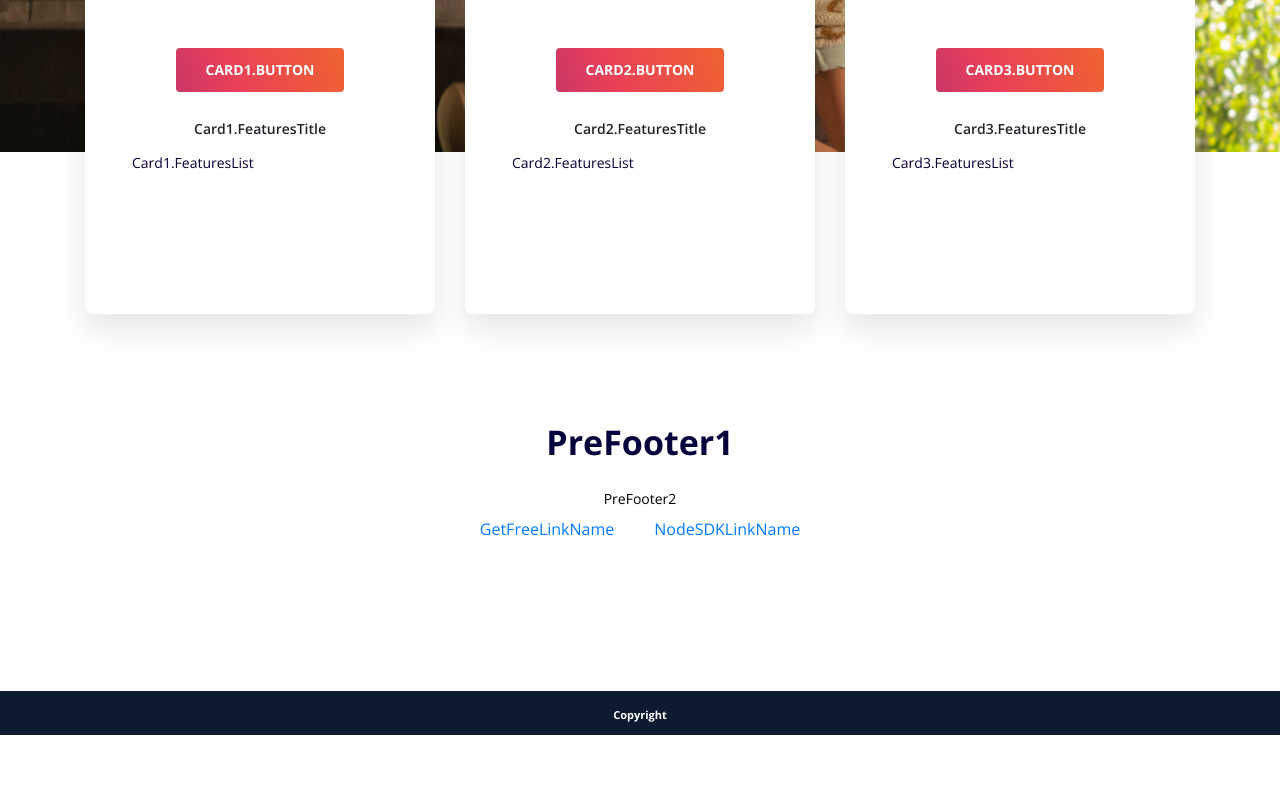
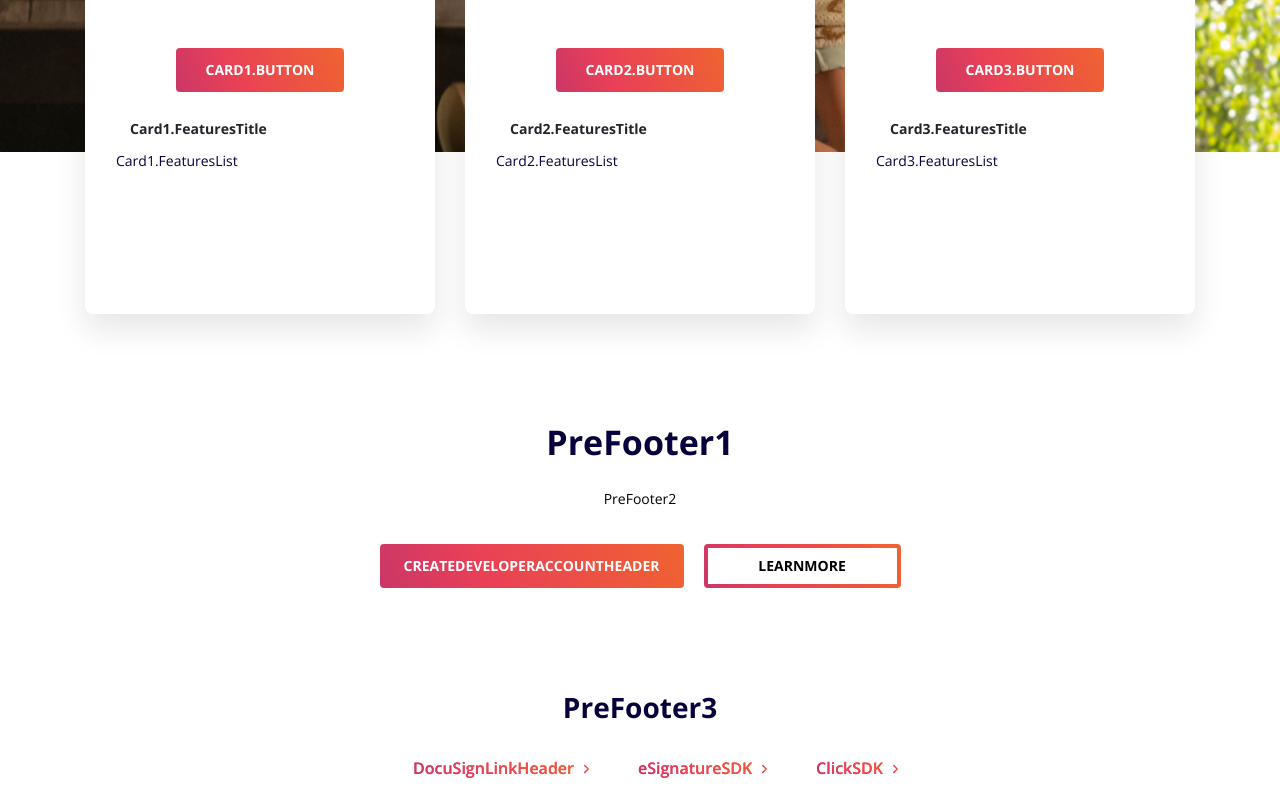
Before and after one commit to docusign/sample-app-mytelecom-nodejs, a React (Create React App) app in the folder client/: page / in a window 1280 px wide. Shown: the part 540-1340 px from the top of the page. Before the commit the page ends 1275 px from the top, so only its background shows below. Built offline with nearby package versions, Linux system fonts and the light colour scheme; what i18next-xhr-backend would draw is missing.

Commit message:
updated home page

```diff
--- a/client/src/assets/scss/components/_cards.scss
+++ b/client/src/assets/scss/components/_cards.scss
@@ -151,7 +151,10 @@
 }
 
 .h-card-features {
+    font-weight: bold;
     margin-top: 25px;
+    margin-left: -15%;
+    text-align: left;
     margin-bottom: 16px;
     font-size: 16px;
     font-family: 'Open sans';
@@ -159,6 +162,7 @@
 }
 @media (min-width: 768px) {
     .h-card-features {
+        font-weight: bold;
         margin-top: 16px;
         margin-bottom: 12px;
         font-size: 16px;
@@ -166,20 +170,21 @@
 }
 @media (min-width: 992px) {
     .h-card-features {
+        font-weight: bold;
         margin-top: 29px;
         font-size: 14px;
     }
 }
 .h-card ul {
-    margin-left: 10%;
+    margin-left: 5%;
     padding-left: 0px;
     text-align: left;
     font-size: 14px;
-    line-height: 1.86;
+    line-height: 1.5;
     color: #05003b;
 }
 .h-card  li{
     list-style: none;
     background: url("../../img/check.svg") no-repeat 0 6px;
-    padding-left: 30px;
+    padding-left: 15px;
 }
--- a/client/src/assets/scss/components/_footer.scss
+++ b/client/src/assets/scss/components/_footer.scss
@@ -1,9 +1,17 @@
 .footer {
-    background-color: #0d1b31;
-    color: #ffffff;
+    color: #181818;
+    opacity: 0.6;
     font-size: 11px;
     font-weight: bold;
     height: 44px;
+
+    font-family: 'Open Sans';
+    font-style: normal;
+    font-weight: 400;
+    font-size: 12px;
+    line-height: 140%;
+
+    border-top: 1px solid rgba(24,24,24,0.3);
 }
 .copyright {
     margin-top: 10px !important;
--- a/client/src/assets/scss/components/_header.scss
+++ b/client/src/assets/scss/components/_header.scss
@@ -4,6 +4,7 @@
     color: #0d1b31;
     font-size: 14px;
     font-weight: 600;
+    display: flex;
 }
 .navbar {
     background-color: #F6FAFF !important;
@@ -11,13 +12,15 @@
     max-width: 1120px;
     margin-left: auto;
     margin-right: auto;
+
+    width: 100%;
+    justify-content: space-between;
 }
 .navbar-name {
     text-transform: uppercase;
 }
 .nav-link {
     margin-top: 4px;
-    margin-left: 24px;
     color: #0d1b31 !important;
 }
 .nav-link:active {
--- a/client/src/assets/scss/components/_prefooter.scss
+++ b/client/src/assets/scss/components/_prefooter.scss
@@ -7,6 +7,19 @@
 .cta-description {
     margin-top: 41px;
     color: #000000;
+}
+.cta-buttons {
+    margin-top: 35px;
+    margin-bottom: 103px;
+}
+.cta-buttons a {
+    font-size: 16px;
+    padding-bottom: 2px;
+}
+.cta-buttons a:hover {
+    font-size: 16px;
+    padding-bottom: 2px;
+    text-decoration: none;
 }
 .cta-links {
     margin-top: 35px;
@@ -21,7 +34,69 @@
     padding-bottom: 2px;
     text-decoration: none;
 }
-.second-link {
+.first-button {
+    width: 304px;
+    height: 44px;
+    border-radius: 4px;
+    border: none;
+    cursor: pointer;
+    background: linear-gradient(68.71deg, #8A2387 -71.8%, #E94057 33.71%, #F27121 126.8%);
+
+    font-family: 'Open Sans';
+    font-style: normal;
+    font-weight: 700;
+    font-size: 14px;
+    line-height: 100%;
+
+    text-align: center;
+    text-transform: uppercase;
+    color: #FFFFFF;
+    display: inline;
+}
+.second-button {
+    width: 197px;
+    height: 44px;
+    border-radius: 4px;
+    cursor: pointer;
+    background: linear-gradient(white, white) padding-box,
+    linear-gradient(68.71deg, #8A2387 -71.8%, #E94057 33.71%, #F27121 126.8%) border-box;
+    border: 4px solid transparent;
+
+    font-family: 'Open Sans';
+    font-style: normal;
+    font-weight: 700;
+    font-size: 14px;
+    line-height: 100%;
+
+    text-align: center;
+    text-transform: uppercase;
+
+    display: inline;
+    box-sizing: border-box;
+    margin-left: 0;
+    margin-top: 33px;
+}
+.resource-links {
+    margin-top: 35px;
+    margin-bottom: 103px;
+}
+.resource-title {
+    margin-top: 75px;
+    margin-bottom: 33px;
+    font-size: 28px;
+    font-weight: bold;
+    color: #05003b;
+}
+.resource-link {
+    font-family: 'Open Sans';
+    font-style: normal;
+    font-weight: 600;
+    font-size: 14px;
+    line-height: 100%;
+    background: linear-gradient(68.71deg, #8A2387 -71.8%, #E94057 33.71%, #F27121 126.8%);
+    -webkit-background-clip: text;
+    -webkit-text-fill-color: transparent;
+    background-clip: text;
     margin-left: 0;
     margin-top: 33px;
 }
@@ -38,10 +113,58 @@
         margin-top: 8px;
         margin-bottom: 65px;
     }
-    .first-link {
+    .first-button {
+        width: 304px;
+        height: 44px;
+        border-radius: 4px;
+        border: none;
+        cursor: pointer;
+        background: linear-gradient(68.71deg, #8A2387 -71.8%, #E94057 33.71%, #F27121 126.8%);
+
+        font-family: 'Open Sans';
+        font-style: normal;
+        font-weight: 700;
+        font-size: 14px;
+        line-height: 100%;
+
+        text-align: center;
+        text-transform: uppercase;
+        color: #FFFFFF;
         display: inline;
     }
-    .second-link {
+    .second-button {
+        width: 197px;
+        height: 44px;
+        border-radius: 4px;
+        cursor: pointer;
+        background: linear-gradient(none, none) padding-box,
+        linear-gradient(68.71deg, #8A2387 -71.8%, #E94057 33.71%, #F27121 126.8%) border-box;
+        border: 4px solid transparent;
+
+        font-family: 'Open Sans';
+        font-style: normal;
+        font-weight: 700;
+        font-size: 14px;
+        line-height: 100%;
+
+        text-align: center;
+        text-transform: uppercase;
+
+        display: inline;
+        margin-left: 20px;
+        margin-top: 0;
+        box-sizing: border-box;
+    }
+    .resource-link {
+        font-family: 'Open Sans';
+        font-style: normal;
+        font-weight: 600;
+        font-size: 14px;
+        line-height: 100%;
+        background: linear-gradient(68.71deg, #8A2387 -71.8%, #E94057 33.71%, #F27121 126.8%);
+        -webkit-background-clip: text;
+        -webkit-text-fill-color: transparent;
+        background-clip: text;
         display: inline;
         margin-left: 20px;
         margin-top: 0;
--- a/client/src/components/Header.js
+++ b/client/src/components/Header.js
@@ -14,20 +14,9 @@ const Header = () => {
             <Link className="navbar-brand" to="/">
                 <img src={logo} alt="logo" />
             </Link>
-            <button
-                className="navbar-toggler"
-                type="button"
-                data-toggle="collapse"
-                data-target="#navbarSupportedContent"
-                aria-controls="navbarSupportedContent"
-                aria-expanded="false"
-                aria-label="Toggle navigation"
-            >
-                <span className="navbar-toggler-icon"></span>
-            </button>
 
             <div
-                className="navbar-collapse justify-content-end"
+                className="justify-content-end"
             >
                 <Link className="nav-link" to={t("GitHubLink")} rel="noopener noreferrer" target="_blank">
                     <img src={source} alt={t("GitHubLinkText")}/>
--- a/client/src/pages/home/preFooter.js
+++ b/client/src/pages/home/preFooter.js
@@ -1,5 +1,7 @@
 import React from "react";
+import { Link } from "react-router-dom";
 import { useTranslation } from "react-i18next";
+import arrow from "../../assets/img/arrow-square-right.svg"
 
 const PreFooter = () => {
     const { t } = useTranslation("Home")
@@ -9,25 +11,55 @@ const PreFooter = () => {
                 <h2 className="h2 cta-title">{t("PreFooter1")}</h2>
                 <div className="cta-description">{t("PreFooter2")}</div>
             </div>
+            <div className="cta-buttons">
+                <Link to={t("CreateDeveloperAccountHeaderLink")} rel="noopener noreferrer">
+                    <button className="first-button" type="button">
+                    {t("CreateDeveloperAccountHeader")}
+                    </button>
+                </Link>
+
+                <Link to={t("LearnMoreLink")} rel="noopener noreferrer">
+                    <button className="second-button" type="button">
+                    {t("LearnMore")}
+                    </button>
+                </Link>
+            </div>
             <div className="cta-links">
-                <div className="first-link">
+                <div className="resource-links">
+                    <h2 className="h2 resource-title">{t("PreFooter3")}</h2>
+                    <div className="resource-link">
                         <a
-                        href={t("GetFreeLink")}
+                            className="resource-link"
+                            href={t("DocuSignLink")}
                             target="_blank"
                             rel="noopener noreferrer"
                         >
-                        {t("GetFreeLinkName")}
+                            {t("DocuSignLinkHeader")}
+                            <img src={arrow} alt=""/>
                         </a>
                     </div>
-                <div className="second-link">
+                    <div className="resource-link">
                         <a
-                        className="second-link"
-                        href={t("NodeSDKLink")}
+                            className="resource-link"
+                            href={t("eSignatureSDKLink")}
                             target="_blank"
                             rel="noopener noreferrer"
                         >
-                        {t("NodeSDKLinkName")}
+                            {t("eSignatureSDK")}
+                            <img src={arrow} alt=""/>
                         </a>
+                    </div>
+                    <div className="resource-link">
+                        <a
+                            className="resource-link"
+                            href={t("ClickSDKLink")}
+                            target="_blank"
+                            rel="noopener noreferrer"
+                        >
+                            {t("ClickSDK")}
+                            <img src={arrow} alt=""/>
+                        </a>
+                    </div>
                 </div>
             </div>
         </section>
```
Also changed, not shown: client/public/locales/en/Home.json (+11 -4 lines), client/src/assets/img/arrow-square-right.svg (added), client/src/assets/img/right_caret.png (deleted). Lines whose indentation alone changed are shown as unchanged.
